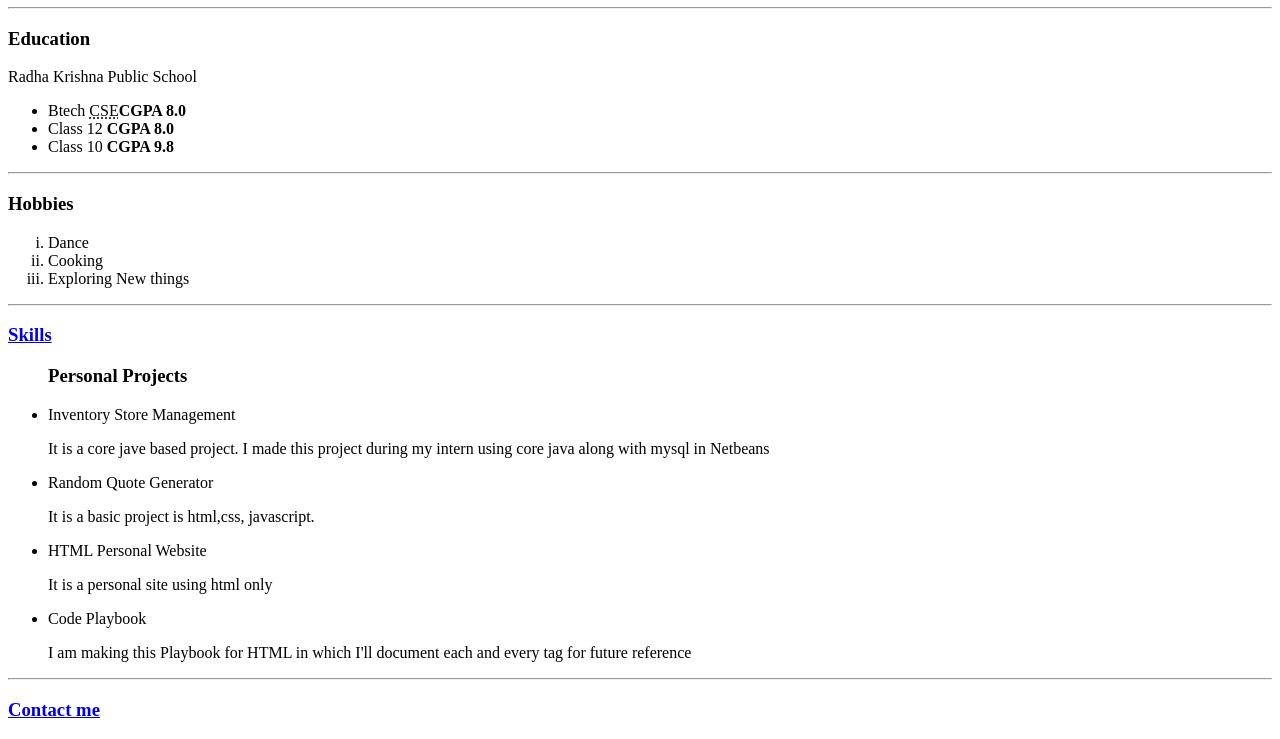
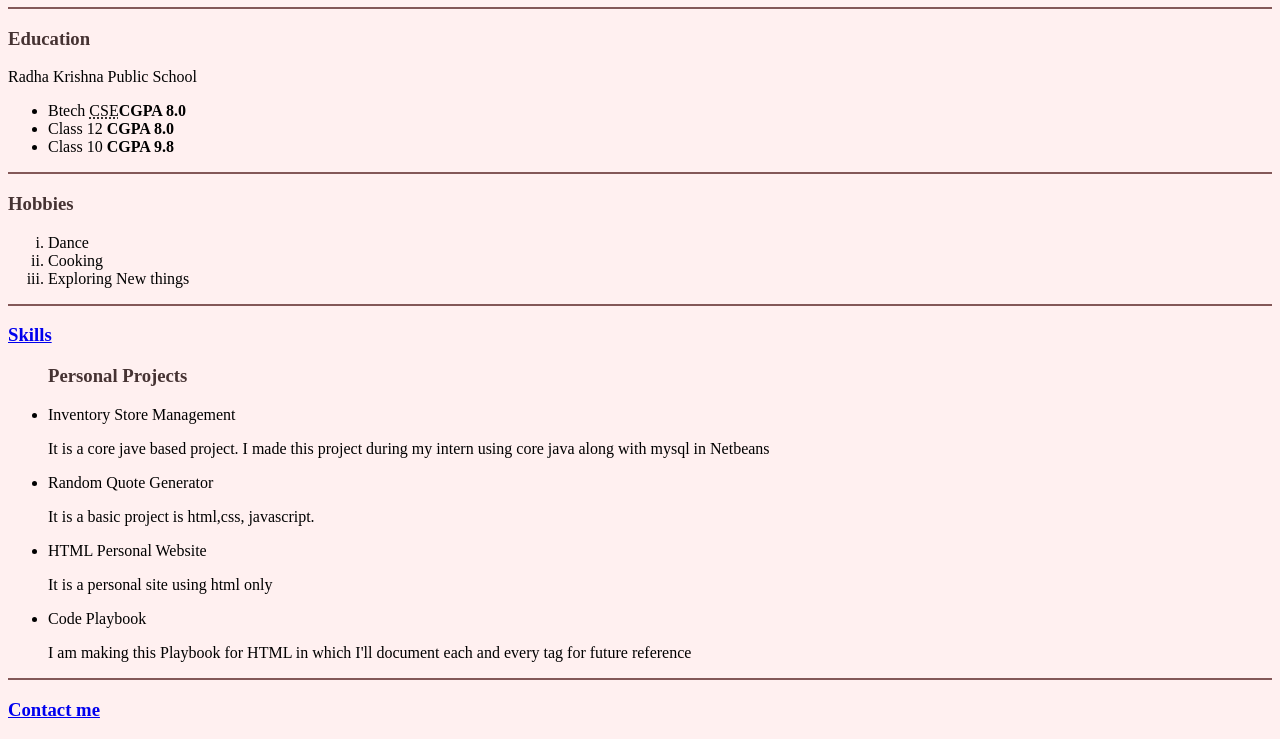
Before and after one commit to pragyasaxena884/HTML-Personal-Site, a plain HTML site: page index.html in a window 1280 px wide. Shown: the part 163-902 px from the top of the page. Drawn offline with Linux system fonts and the light colour scheme.

Commit message:
css file added

```diff
--- /dev/null
+++ b/css/master.css
@@ -0,0 +1,9 @@
+body{
+background-color: #fff0f0;
+}
+hr{
+border-color: #835858;
+}
+h3{
+  color: #463333;
+}
--- a/index.html
+++ b/index.html
@@ -4,6 +4,7 @@
   <meta charset="utf-8">
   <!--All the encoding will be done in utf-8 -->
   <title>ƥ Pragya Saxena </title>
+  <link rel="stylesheet" href="css/master.css">
 </head>
 <body>
   <table>
@@ -18,7 +19,7 @@
       </td>
     </tr>
   </table>
-  <hr>
+  <hr noshade>
   <h3>Education</h3>
   <p>Radha Krishna Public School</p>
   <ul>
@@ -26,14 +27,14 @@
     <li>Class 12 <strong>CGPA 8.0</strong></li>
     <li>Class 10 <strong>CGPA 9.8</strong></li>
   </ul>
-  <hr>
+  <hr noshade>
   <h3>Hobbies</h3>
   <ol type="i">
     <li>Dance</li>
     <li>Cooking</li>
     <li>Exploring New things</li>
   </ol>
-  <hr>
+  <hr noshade>
   <h3> <a href="skills.html">Skills</a> </h3>
   <ul>
     <h3>Personal Projects</h3>
@@ -46,7 +47,7 @@
     <li>Code Playbook</li>
     <p>I am making this Playbook for HTML in which I'll document each and every tag for future reference</p>
   </ul>
-  <hr>
+  <hr noshade>
   <h3><a href="contact.html">Contact me</a></h3>
 </body>
 </html>
```
Also changed, not shown: contact.html (+2 -1 lines), skills.html (+1 -0 lines).
